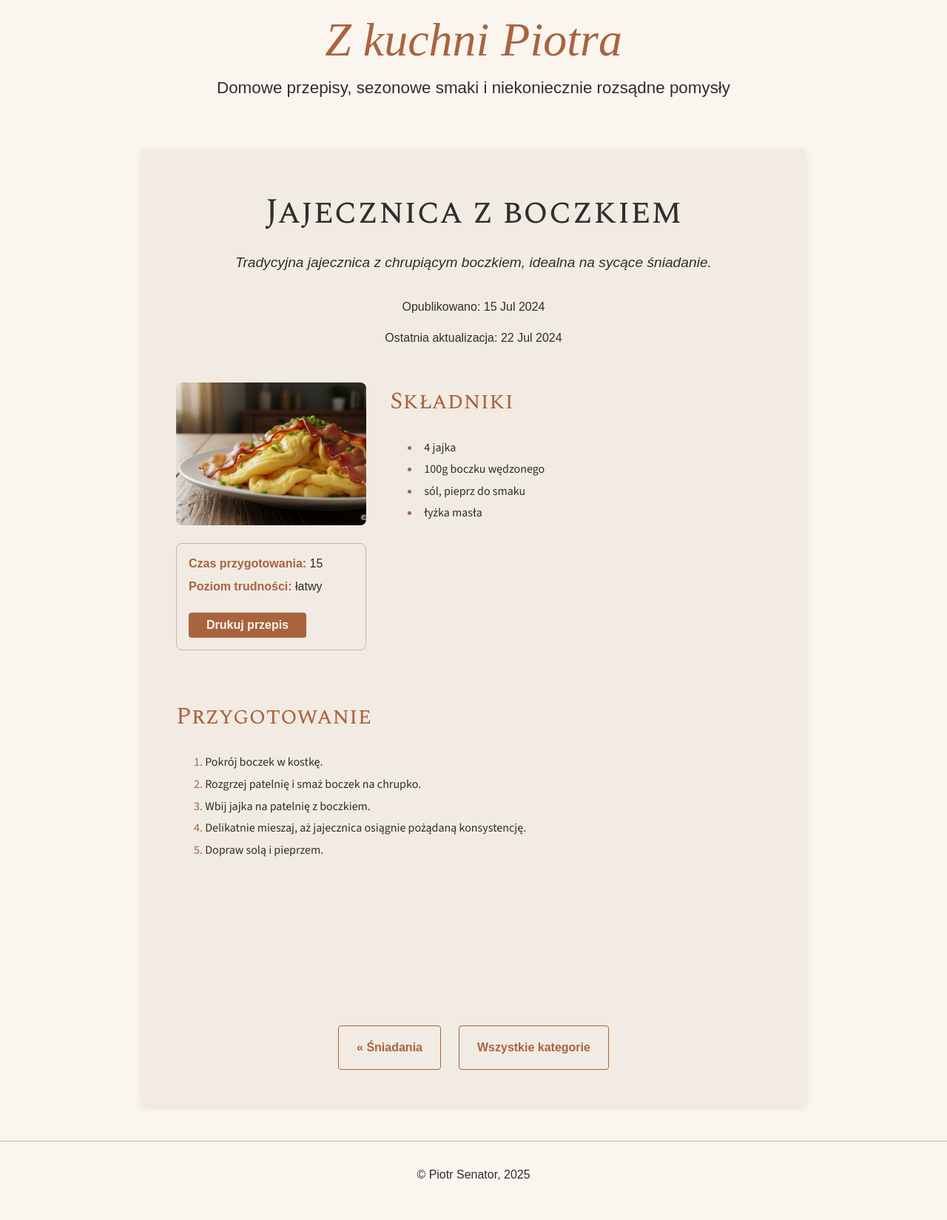
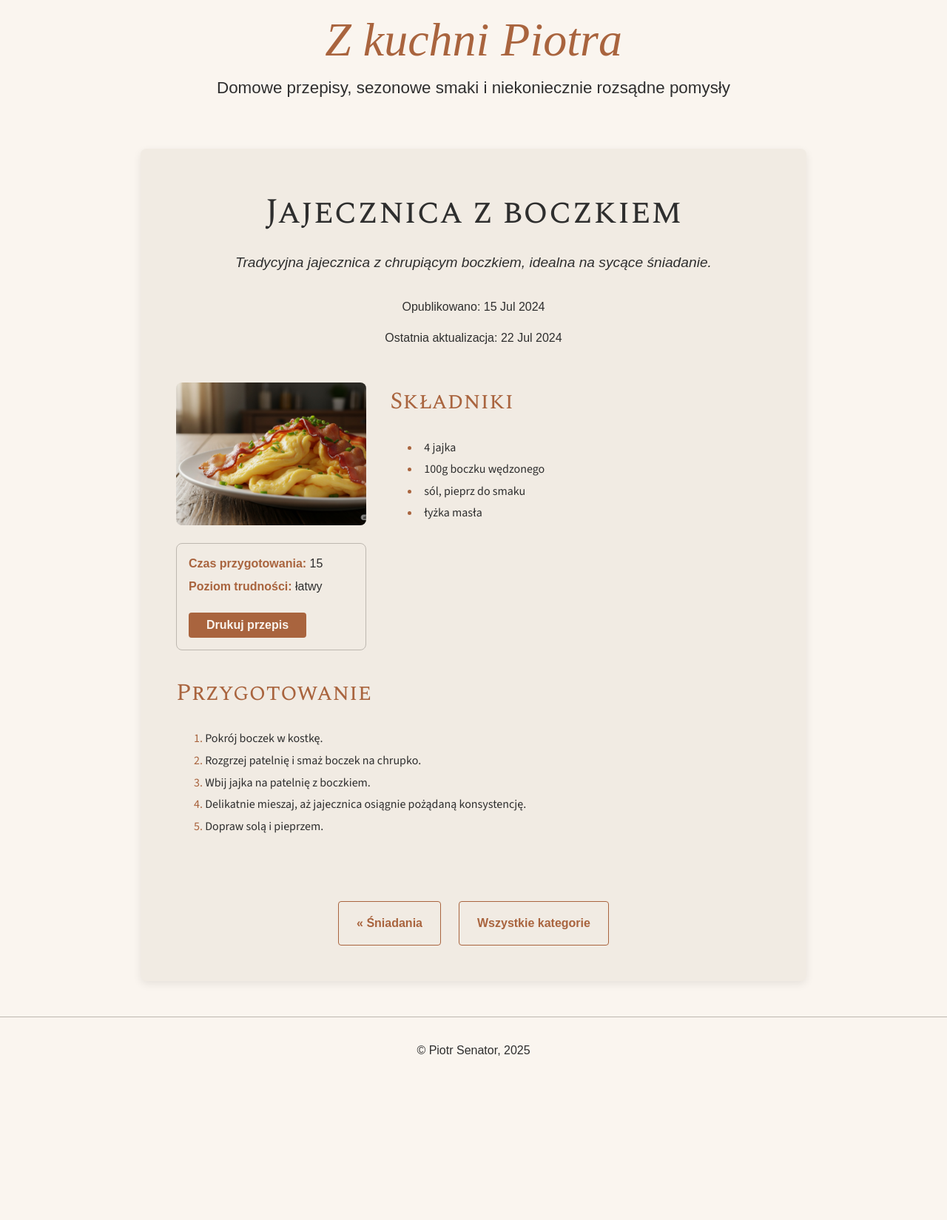
Before and after one commit to piotrsenator/kuchnia, a Jekyll site: the page built from _recipes/jajecznica-z-boczkiem.md, in a window 1280 px wide. Shown: the whole page at 74% size. Built offline with Jekyll 4.4.1, drawn with Linux system fonts in a browser that asks for light colours; some web fonts are replaced; after the commit the page ends 1481 px from its top, so only the background shows below that.

Commit message:
Update style.css

```diff
--- a/assets/css/style.css
+++ b/assets/css/style.css
@@ -605,8 +605,8 @@ blockquote {
     /* KLUCZ: ZAWSZE zajmuje całą szerokość siatki, czyli wszystkie kolumny */
     grid-column: 1 / -1; /* Rozciąga element przez wszystkie kolumny siatki */
 
-    margin-top: var(--spacing-lg, 2rem); /* Odstęp od poprzednich sekcji */
-    margin-bottom: var(--spacing-lg); /* Dodaj margines dolny dla odstępu między sekcjami */
+    margin-top: 0; /* Wyzerowany górny margines, było: margin-top: var(--spacing-lg, 2rem); */
+    margin-bottom: 0; /* Wyzerowany dolny margines, było margin-bottom: var(--spacing-lg); */
 }
 
 /* Style nagłówków i list dla składników i przygotowania */
@@ -638,8 +638,8 @@ blockquote {
     flex-wrap: wrap; /* Pozwala przyciskom zawijać się na małych ekranach */
     justify-content: center; /* Wyśrodkowuje przyciski poziomo */
     gap: var(--spacing-md); /* Odstęp między przyciskami */
-    margin-top: var(--spacing-xl); /* Odstęp od ostatniej sekcji treści */
-    padding-top: var(--spacing-md);
+    margin-top: var(--spacing-md); /* Odstęp od ostatniej sekcji treści */
+    padding-top: var(--spacing-xs);
     border-top: 1px solid var(--color-border); /* Opcjonalna linia oddzielająca */
 }
 /* ==========================================================================
```
